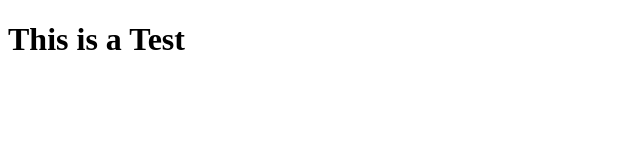
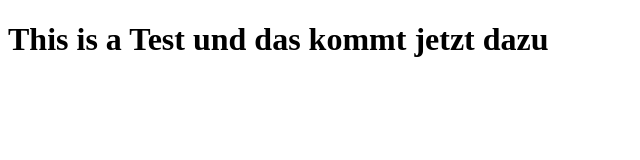
Before and after one commit to jbello88/Miau, a website: page index.html in a window 1280 px wide. Shown: the whole page, without its empty margins (0-640 px from the left). Drawn offline with Linux system fonts and the light colour scheme.

Commit message:
In der Sandbox

```diff
--- a/index.html
+++ b/index.html
@@ -1,14 +1,11 @@
 <!DOCTYPE html>
 <html>
-
   <head>
     <title>Parcel Sandbox</title>
     <meta charset="UTF-8" />
   </head>
 
   <body>
-	<h1>This is a Test</h1>
-
+    <h1>This is a Test und das kommt jetzt dazu</h1>
   </body>
-
 </html>
```
Lines whose indentation alone changed are shown as unchanged.
